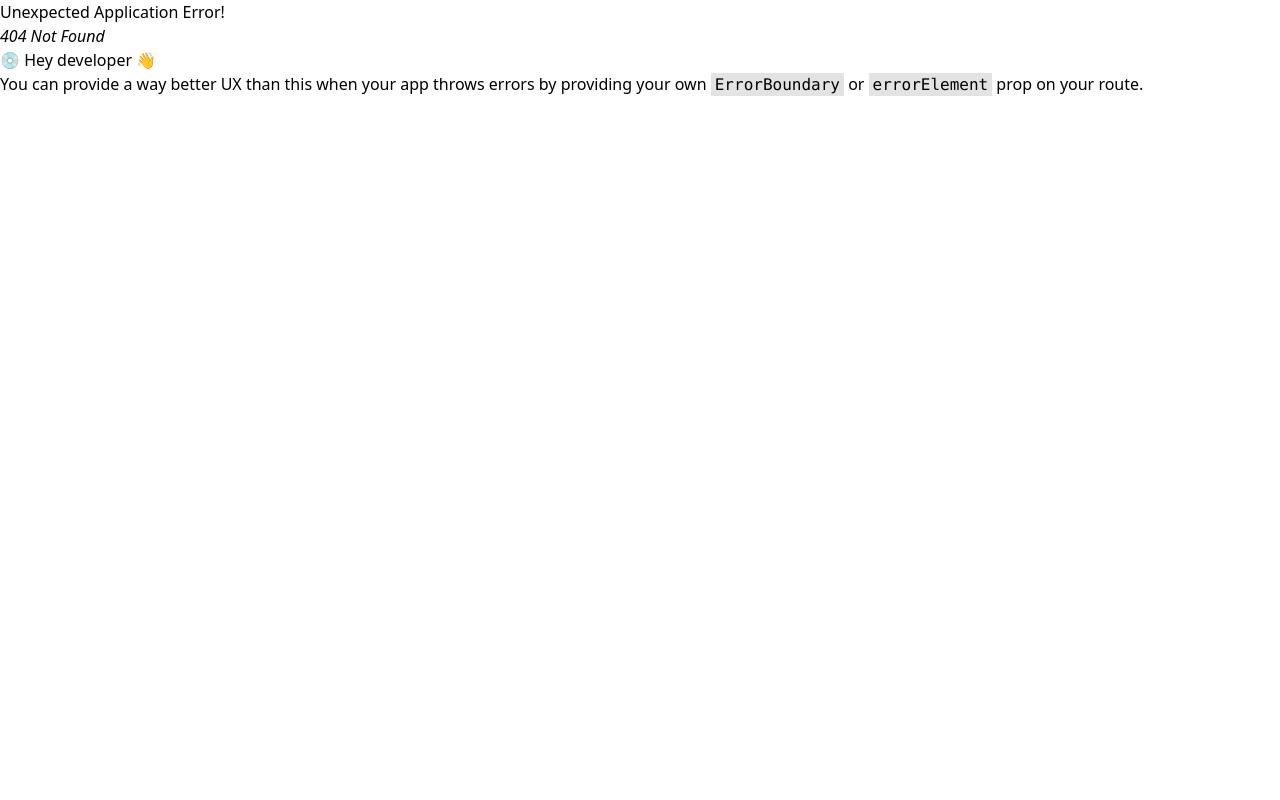
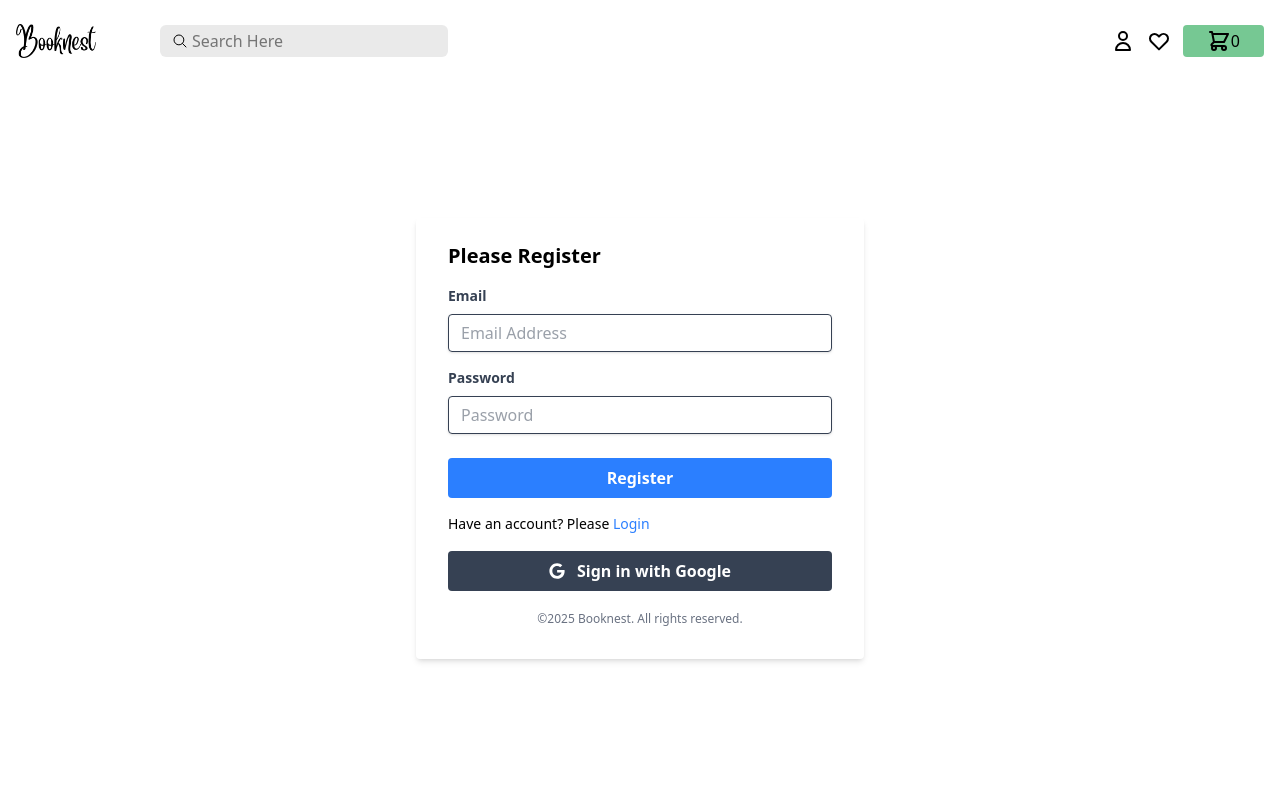
Before and after one commit to erik-ng-3006/booknest, a React (Vite) app in the folder frontend/: page /register in a window 1280 px wide. Before the commit this address had no page. Shown: the top 800 px of the page. Built offline with nearby package versions, Linux system fonts and the light colour scheme.

Commit message:
implement UI login and register form

```diff
--- a/frontend/package.json
+++ b/frontend/package.json
@@ -13,6 +13,7 @@
     "@tailwindcss/vite": "^4.1.1",
     "react": "^19.0.0",
     "react-dom": "^19.0.0",
+    "react-hook-form": "^7.55.0",
     "react-icons": "^5.5.0",
     "react-router-dom": "^7.4.1",
     "swiper": "^11.2.6",
--- /dev/null
+++ b/frontend/src/components/Login.jsx
@@ -0,0 +1,93 @@
+import React, { useState } from 'react';
+import { FaGoogle } from 'react-icons/fa';
+import { Link } from 'react-router-dom';
+import { useForm } from 'react-hook-form';
+
+const Login = () => {
+	const [message, setMessage] = useState('');
+
+	const { register, handleSubmit } = useForm();
+
+	const onSubmit = (data) => {
+		console.log(data);
+	};
+
+	const handleGoogleSignIn = () => {};
+	return (
+		<div className='h-[calc(100vh-120px)] flex items-center justify-center'>
+			<div className='w-full max-w-md mx-auto bg-white shadow-md rounded px-8 pt-6 pb-8 mb-4'>
+				<h2 className='text-xl font-semibold mb-4'>Please Login</h2>
+				<form onSubmit={handleSubmit(onSubmit)}>
+					<div className='mb-4'>
+						<label
+							className='block text-gray-700 text-sm font-bold mb-2'
+							htmlFor='username'
+						>
+							Email
+						</label>
+						<input
+							{...register('email', { required: true })}
+							className='shadow appearance-none border rounded w-full py-2 px-3 text-gray-700 leading-tight focus:outline-none focus:shadow-outline'
+							id='email'
+							type='email'
+							placeholder='Email Address'
+						/>
+					</div>
+					<div className='mb-6'>
+						<label
+							className='block text-gray-700 text-sm font-bold mb-2'
+							htmlFor='password'
+						>
+							Password
+						</label>
+						<input
+							{...register('password', { required: true })}
+							className='shadow appearance-none border rounded w-full py-2 px-3 text-gray-700 leading-tight focus:outline-none focus:shadow-outline'
+							id='password'
+							type='password'
+							placeholder='Password'
+						/>
+					</div>
+					{message && (
+						<p className='text-red-500 text-xs italic mb-3'>
+							{message}
+						</p>
+					)}
+
+					<div>
+						<button
+							className='bg-blue-500 hover:bg-blue-700 text-white font-bold py-2 px-4 rounded focus:outline-none focus:shadow-outline w-full hover:cursor-pointer'
+							type='submit'
+						>
+							Login
+						</button>
+					</div>
+				</form>
+				<p className='inline-block align-baseline font-medium mt-4 text-sm'>
+					Haven't an account? Please
+					<Link
+						to='/register'
+						className='text-blue-500 hover:text-blue-800'
+					>
+						{' '}
+						Register
+					</Link>
+				</p>
+				<div className='mt-4'>
+					<button
+						className='w-full flex flex-wrap gap-1 items-center justify-center bg-gray-700 text-white font-bold py-2 px-4 rounded focus:outline-none focus:shadow-outline hover:cursor-pointer'
+						onClick={handleGoogleSignIn}
+					>
+						<FaGoogle className='mr-2' />
+						Sign in with Google
+					</button>
+				</div>
+				<p className='mt-5 text-center text-gray-500 text-xs'>
+					&copy;2025 Booknest. All rights reserved.
+				</p>
+			</div>
+		</div>
+	);
+};
+
+export default Login;
--- a/frontend/src/components/Navbar.jsx
+++ b/frontend/src/components/Navbar.jsx
@@ -27,7 +27,8 @@ const navigation = [
 ];
 const Navbar = () => {
 	const [isDropDownOpen, setIsDropDownOpen] = useState(false);
-	const currentUser = true;
+
+	const currentUser = false;
 	return (
 		<header className='max-w-screen-2xl mx-auto px-4 py-6 '>
 			<nav className='flex justify-between items-center'>
--- /dev/null
+++ b/frontend/src/components/Register.jsx
@@ -0,0 +1,93 @@
+import React, { useState } from 'react';
+import { FaGoogle } from 'react-icons/fa';
+import { Link } from 'react-router-dom';
+import { useForm } from 'react-hook-form';
+
+const Register = () => {
+	const [message, setMessage] = useState('');
+	const { register, handleSubmit } = useForm();
+
+	const onSubmit = (data) => {
+		console.log(data);
+	};
+
+	const handleGoogleSignIn = () => {};
+
+	return (
+		<div className='h-[calc(100vh-120px)] flex items-center justify-center'>
+			<div className='w-full max-w-md mx-auto bg-white shadow-md rounded px-8 pt-6 pb-8 mb-4'>
+				<h2 className='text-xl font-semibold mb-4'>Please Register</h2>
+				<form onSubmit={handleSubmit(onSubmit)}>
+					<div className='mb-4'>
+						<label
+							className='block text-gray-700 text-sm font-bold mb-2'
+							htmlFor='username'
+						>
+							Email
+						</label>
+						<input
+							{...register('email', { required: true })}
+							className='shadow appearance-none border rounded w-full py-2 px-3 text-gray-700 leading-tight focus:outline-none focus:shadow-outline'
+							id='email'
+							type='email'
+							placeholder='Email Address'
+						/>
+					</div>
+					<div className='mb-6'>
+						<label
+							className='block text-gray-700 text-sm font-bold mb-2'
+							htmlFor='password'
+						>
+							Password
+						</label>
+						<input
+							{...register('password', { required: true })}
+							className='shadow appearance-none border rounded w-full py-2 px-3 text-gray-700 leading-tight focus:outline-none focus:shadow-outline'
+							id='password'
+							type='password'
+							placeholder='Password'
+						/>
+					</div>
+					{message && (
+						<p className='text-red-500 text-xs italic mb-3'>
+							{message}
+						</p>
+					)}
+
+					<div>
+						<button
+							className='bg-blue-500 hover:bg-blue-700 text-white font-bold py-2 px-4 rounded focus:outline-none focus:shadow-outline w-full hover:cursor-pointer'
+							type='submit'
+						>
+							Register
+						</button>
+					</div>
+				</form>
+				<p className='inline-block align-baseline font-medium mt-4 text-sm'>
+					Have an account? Please
+					<Link
+						to='/login'
+						className='text-blue-500 hover:text-blue-800'
+					>
+						{' '}
+						Login
+					</Link>
+				</p>
+				<div className='mt-4'>
+					<button
+						className='w-full flex flex-wrap gap-1 items-center justify-center bg-gray-700 text-white font-bold py-2 px-4 rounded focus:outline-none focus:shadow-outline hover:cursor-pointer'
+						onClick={handleGoogleSignIn}
+					>
+						<FaGoogle className='mr-2' />
+						Sign in with Google
+					</button>
+				</div>
+				<p className='mt-5 text-center text-gray-500 text-xs'>
+					&copy;2025 Booknest. All rights reserved.
+				</p>
+			</div>
+		</div>
+	);
+};
+
+export default Register;
```
Also changed, not shown: frontend/src/routers/router.tsx (+10 -0 lines), 1 other file (tests, documents, lock files or other folders).
